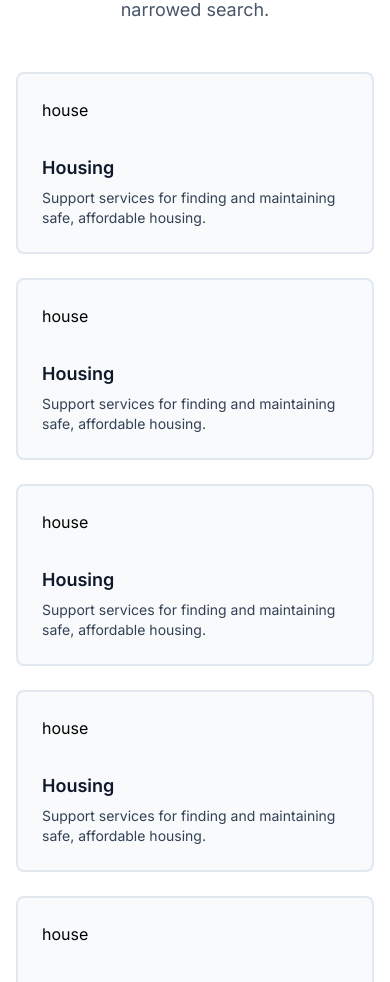
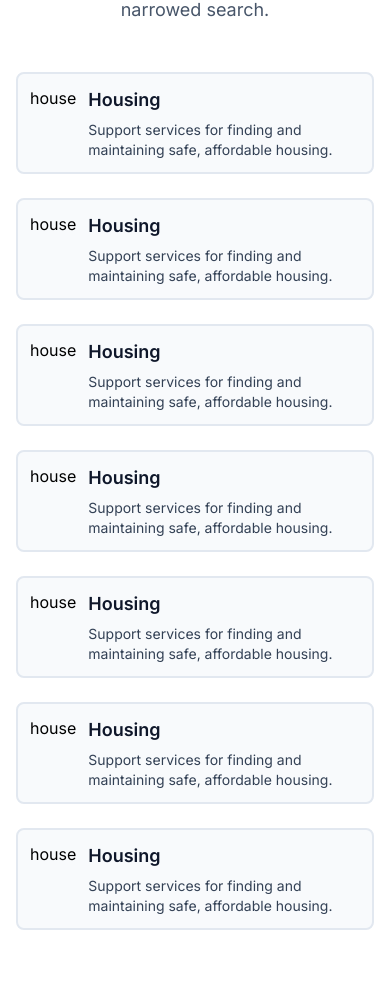
Before and after one commit to pchertude34/in-need-of-time, a Next.js app: page / in a window 390 px wide. Shown: the part 579-1561 px from the top of the page. After the commit the page ends 1509 px from the top, so only its background shows below. Built offline with nearby package versions, Linux system fonts and the light colour scheme.

Commit message:
service category card mobile

```diff
--- a/app/(client)/page.tsx
+++ b/app/(client)/page.tsx
@@ -33,49 +33,49 @@ export default function Home() {
         </div>
         <div className="flex flex-wrap justify-center gap-6">
           <ServiceCategoryCard
-            className="w-full md:max-w-[260px]"
+            className="w-full sm:max-w-[260px]"
             title="Housing"
             icon="house"
             description="Support services for finding and maintaining safe, affordable housing."
             href="/"
           />
           <ServiceCategoryCard
-            className="w-full md:max-w-[260px]"
+            className="w-full sm:max-w-[260px]"
             title="Housing"
             icon="house"
             description="Support services for finding and maintaining safe, affordable housing."
             href="/"
           />
           <ServiceCategoryCard
-            className="w-full md:max-w-[260px]"
+            className="w-full sm:max-w-[260px]"
             title="Housing"
             icon="house"
             description="Support services for finding and maintaining safe, affordable housing."
             href="/"
           />
           <ServiceCategoryCard
-            className="w-full md:max-w-[260px]"
+            className="w-full sm:max-w-[260px]"
             title="Housing"
             icon="house"
             description="Support services for finding and maintaining safe, affordable housing."
             href="/"
           />
           <ServiceCategoryCard
-            className="w-full md:max-w-[260px]"
+            className="w-full sm:max-w-[260px]"
             title="Housing"
             icon="house"
             description="Support services for finding and maintaining safe, affordable housing."
             href="/"
           />
           <ServiceCategoryCard
-            className="w-full md:max-w-[260px]"
+            className="w-full sm:max-w-[260px]"
             title="Housing"
             icon="house"
             description="Support services for finding and maintaining safe, affordable housing."
             href="/"
           />
           <ServiceCategoryCard
-            className="w-full md:max-w-[260px]"
+            className="w-full sm:max-w-[260px]"
             title="Housing"
             icon="house"
             description="Support services for finding and maintaining safe, affordable housing."
--- a/components/ServiceCategoryCard.tsx
+++ b/components/ServiceCategoryCard.tsx
@@ -23,12 +23,12 @@ export function ServiceCategoryCard(props: ServiceCategoryCardProps) {
         onMouseOver={() => setIsHovering(true)}
         onMouseOut={() => setIsHovering(false)}
         className={cn(
-          "focus-ring-primary block rounded-lg border-2 border-slate-200 bg-slate-50 p-6 transition-colors hover:border-primary-500 hover:bg-primary-50 focus:border-primary-500 focus:bg-primary-50",
+          "focus-ring-primary flex rounded-lg border-2 border-slate-200 bg-slate-50 p-3 transition-colors hover:border-primary-500 hover:bg-primary-50 focus:border-primary-500 focus:bg-primary-50 sm:block sm:p-6",
           className,
         )}
       >
         <div>{icon}</div>
-        <div className="mt-8">
+        <div className="ml-3 sm:mt-8">
           <div className="mb-1.5 flex items-center">
             <h6 className="text-lg font-semibold text-slate-900">{title}</h6>
             <div
```
